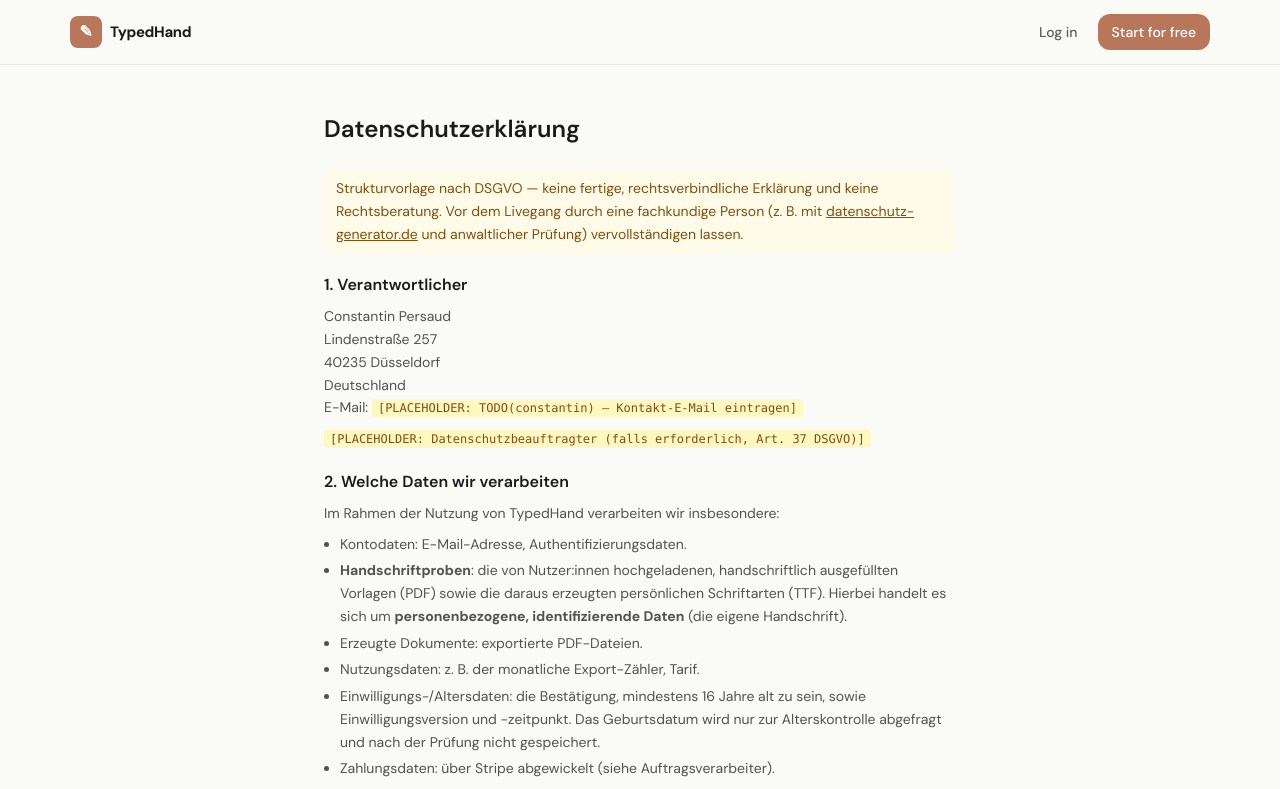
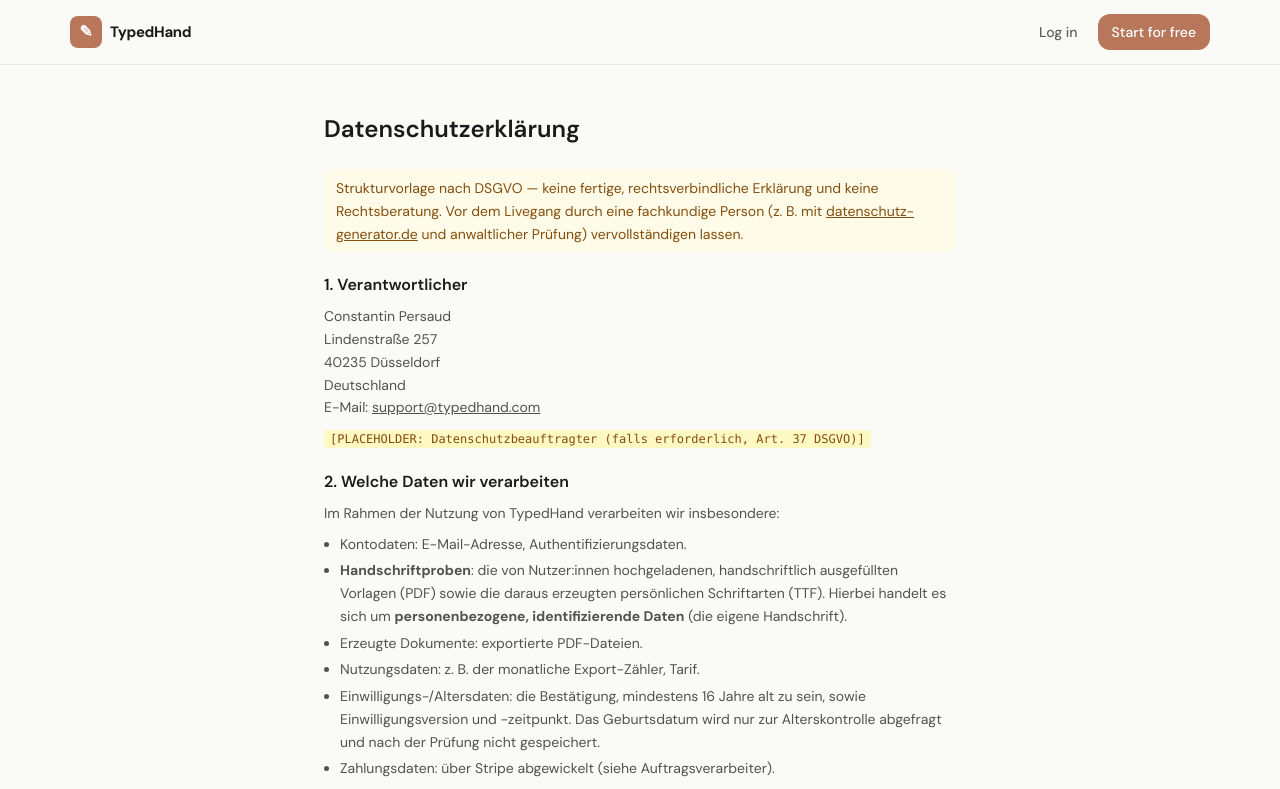
Before and after one commit to CP0825/typedhand, a Next.js app: page /datenschutz in a window 1280 px wide. Shown: the top 789 px of the page. Built offline with nearby package versions, Linux system fonts and the light colour scheme; no server answers.

Commit message:
fix middleware

```diff
--- a/app/datenschutz/page.tsx
+++ b/app/datenschutz/page.tsx
@@ -41,7 +41,7 @@
           Deutschland
           <br />
           E-Mail:{" "}
-          <Placeholder>TODO(constantin) — Kontakt-E-Mail eintragen</Placeholder>
+          <a href="mailto:support@typedhand.com" className="underline">support@typedhand.com</a>
         </p>
         <p>
           <Placeholder>Datenschutzbeauftragter (falls erforderlich, Art. 37 DSGVO)</Placeholder>
--- a/app/impressum/page.tsx
+++ b/app/impressum/page.tsx
@@ -35,7 +35,7 @@
       <LegalSection heading="Kontakt">
         <p>
           E-Mail:{" "}
-          <Placeholder>TODO(constantin) — Kontakt-E-Mail eintragen</Placeholder>
+          <a href="mailto:support@typedhand.com" className="underline">support@typedhand.com</a>
         </p>
       </LegalSection>
 
--- a/middleware.ts
+++ b/middleware.ts
@@ -1,5 +1,11 @@
 import { type NextRequest } from "next/server";
 import { updateSession } from "@/lib/supabase/middleware";
+
+// Run on the Node.js runtime, not the Edge runtime. The Supabase client pulled
+// in via updateSession() depends on Node-only modules that Vercel's Edge
+// runtime cannot bundle ("referencing unsupported modules"). Node runtime keeps
+// the existing session/route-protection logic working unchanged.
+export const runtime = "nodejs";
 
 export async function middleware(request: NextRequest) {
   return updateSession(request);
--- a/next.config.mjs
+++ b/next.config.mjs
@@ -2,6 +2,12 @@
 const nextConfig = {
   reactStrictMode: true,
   devIndicators: false,
+  // Allows middleware.ts to opt into the Node.js runtime (export const runtime =
+  // "nodejs"), required because the Supabase middleware client isn't compatible
+  // with the Edge runtime. Still gated behind an experimental flag in Next 15.5.
+  experimental: {
+    nodeMiddleware: true,
+  },
 };
 
 export default nextConfig;
```
